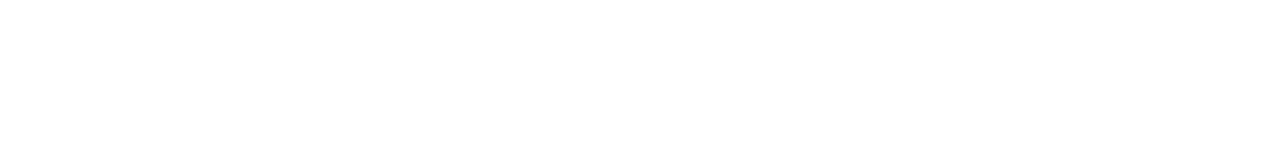
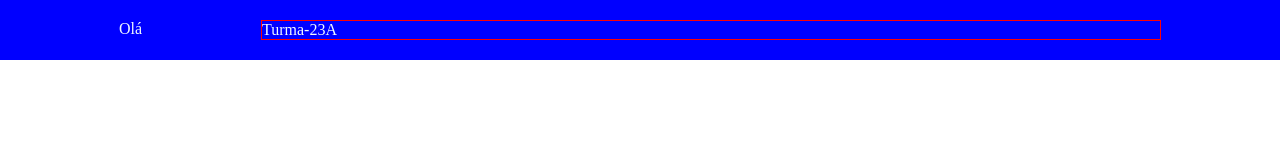
Before and after one commit to DuAlexandre/trybe-turma-23-a, a plain HTML site: page fundamentos-do-desenvolvimento-web/bloco-6-html-css-forms-flexbox-e-responsivo/dia-6-3-css-flexbox-parte-1/index.html in a window 1280 px wide. Drawn offline with Linux system fonts and the light colour scheme.

Commit message:
Adiciona conteúdo

```diff
--- a/fundamentos-do-desenvolvimento-web/bloco-6-html-css-forms-flexbox-e-responsivo/dia-6-3-css-flexbox-parte-1/index.html
+++ b/fundamentos-do-desenvolvimento-web/bloco-6-html-css-forms-flexbox-e-responsivo/dia-6-3-css-flexbox-parte-1/index.html
@@ -8,6 +8,11 @@
     <link rel="stylesheet" href="style.css">
 </head>
 <body>
-
+    <section class="menu-content">
+        Olá
+        <nav class="menu">
+            Turma-23A
+        </nav>
+    </section>
 </body>
 </html>
--- a/fundamentos-do-desenvolvimento-web/bloco-6-html-css-forms-flexbox-e-responsivo/dia-6-3-css-flexbox-parte-1/style.css
+++ b/fundamentos-do-desenvolvimento-web/bloco-6-html-css-forms-flexbox-e-responsivo/dia-6-3-css-flexbox-parte-1/style.css
@@ -0,0 +1,19 @@
+* {
+    margin: 0;
+    padding: 0;
+    box-sizing: border-box;
+}
+
+.menu-content {
+    background-color: blue;
+    padding: 20px 0;
+    color: aliceblue;
+    display: flex;
+    flex-direction: row;
+    justify-content: space-evenly;
+}
+
+.menu {
+    border: 1px solid red;
+    width: 900px;
+}
```
